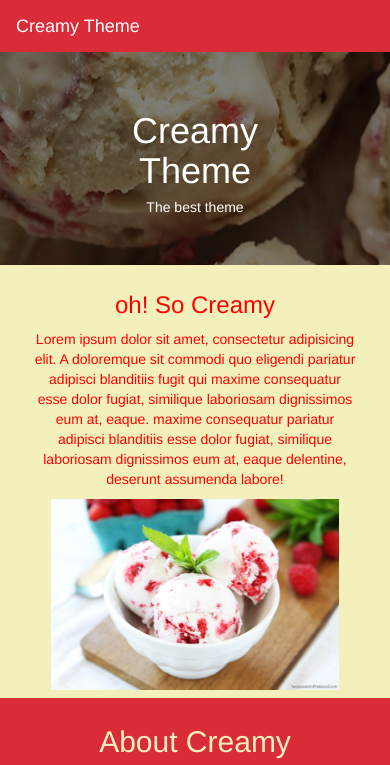
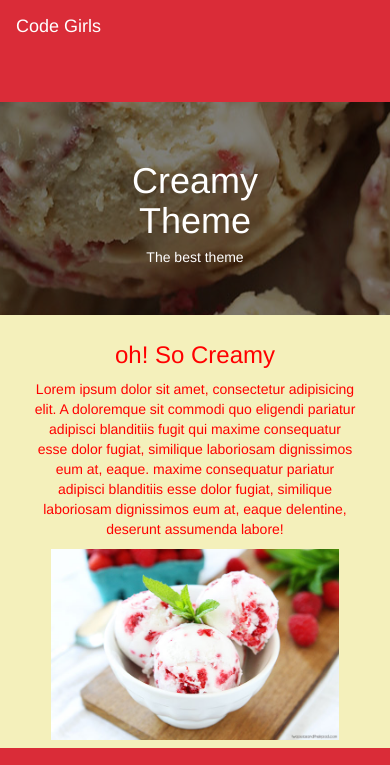
Before and after one commit to Priscillabuhrle/creamy-theme, a plain HTML site: page index.html in a window 390 px wide. Shown: the top 765 px of the page. Drawn offline with Linux system fonts and the light colour scheme.

Commit message:
se arreglo identacion y elgunos detalles

```diff
--- a/index.html
+++ b/index.html
@@ -10,6 +10,7 @@
 	<!-- Inserta tu código aquí -->
 </head>
 <body>
+
 	<!-- Inserta tu código aquí -->
 	<header>
 		<nav class="navbar ">
@@ -21,7 +22,16 @@
 						<span class="icon-bar"></span>
 						<span class="icon-bar"></span>
 					</button>
-                   <a class="navbar-brand" href="#">Creamy Theme</a>
+					<a class="navbar-brand" href="#">Code Girls</a>
+				</div>
+				<div class="navbar-header">
+					<button type="button" class="navbar-toggle collapsed" data-toggle="collapse" data-target="#bs-example-navbar-collapse-1" aria-expanded="false">
+						<span class="sr-only">Toggle navigation</span>
+						<span class="icon-bar"></span>
+						<span class="icon-bar"></span>
+						<span class="icon-bar"></span>
+					</button>
+
 				</div>
 				<div class="collapse navbar-collapse" id="bs-example-navbar-collapse-1">
 					<ul class="nav navbar-nav navbar-right">
```
Lines whose indentation alone changed are shown as unchanged.
